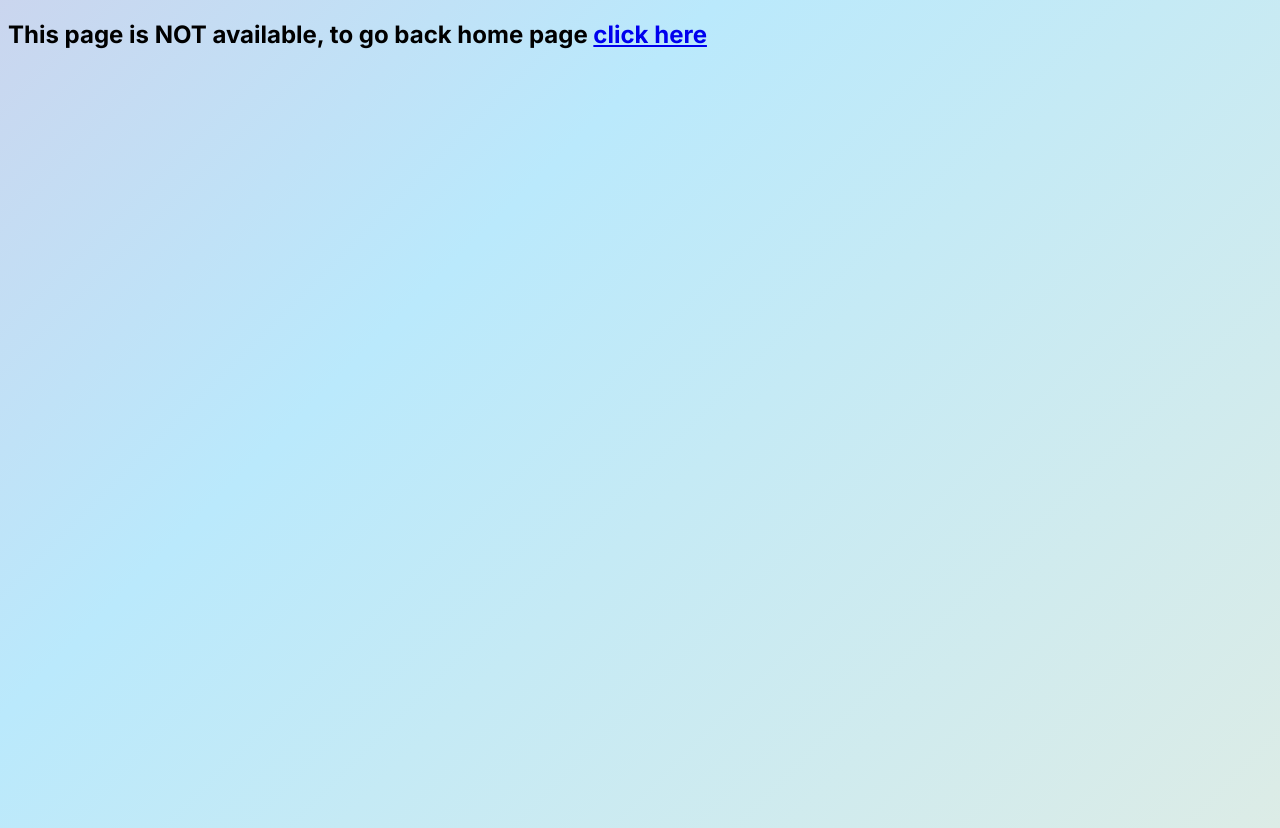
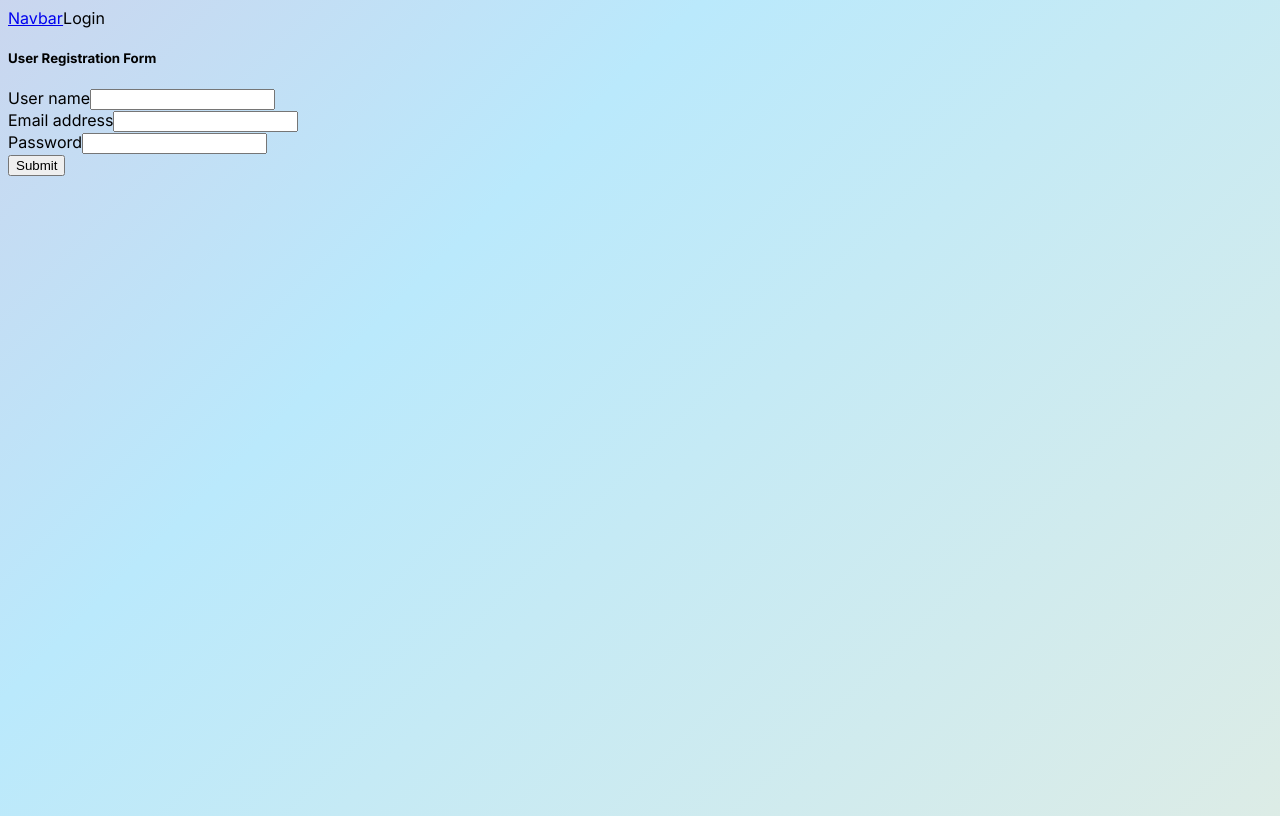
Before and after one commit to Brajesh-85/demoProject, a Next.js app: page /login in a window 1280 px wide. Before the commit this address had no page. Built offline with nearby package versions, Linux system fonts and the light colour scheme.

Commit message:
added login page

```diff
--- /dev/null
+++ b/components/header.js
@@ -0,0 +1,17 @@
+'use client'
+import React from "react";
+
+export default function NavBar() {
+    return (
+        <>
+            <nav className="navbar navbar-expand-lg bg-body-tertiary">
+                <div className="container-fluid">
+                    <a className="navbar-brand" href="#">Navbar</a>
+                    <a href={null} className="navbar-text">
+                            Login
+                        </a>
+                </div>
+            </nav>
+        </>
+    )
+}
--- a/src/app/globals.css
+++ b/src/app/globals.css
@@ -832,3 +832,7 @@ input[type='checkbox']:checked {
   justify-content: center;
   align-items: center;
 }
+.navbar2 {
+  background: #020110!important;
+  color: white!important;
+}
--- /dev/null
+++ b/src/app/login/page.js
@@ -0,0 +1,64 @@
+"use client"
+import { useEffect, useState } from "react"
+import { useNavigate } from "react-router-dom"
+import Header from "../../../components/header"
+
+
+const LoginPage = () => {
+    const [name, setName] = useState(" ");
+    const [email, setEmail] = useState(" ");
+    const [password, setPassword] = useState(" ")
+    //const navigate  = useNavigate()
+
+
+    async function userLogin() {
+        let item = {name, email, password}
+        //fetch('https://dummyjson.com/auth/login', {
+          //  method: 'POST',
+            //headers: { 'Content-Type': 'application/json' },
+            //body: JSON.stringify({
+                //username: 'kminchelle',
+                //password: '0lelplR',
+                // expiresInMins: 60, // optional
+            //})
+        //})
+          //  .then(res => res.json())
+            //.then(console.log);
+
+            console.log("data :- ", name, email, password)
+    }
+
+
+
+
+    return (
+        <>
+            <Header />
+            <div className="container p-5">
+                <div className="card p-4 mx-auto" style={{width : "300px"}}>
+                    <div className="row">
+                        <div className="col-12 mb-3 text-left">
+                            <h5>User Registration Form</h5>
+                        </div>
+                        <div className="col-md-12 col-12 mb-3">
+                            <label className="form-label">User name</label>
+                            <input type="email" name="email" className="form-control" onChange={(e) => setName(e.target.value)} />
+                        </div>
+                        <div className="col-md-12 col-12 mb-3">
+                            <label className="form-label">Email address</label>
+                            <input type="email" name="email" className="form-control" onChange={(e) => setEmail(e.target.value)} />
+                        </div>
+                        <div className="col-md-12 col-12">
+                            <label className="form-label">Password</label>
+                            <input type="password" name="password" onChange={(e) => setPassword(e.target.value)} className="form-control" />
+                        </div>
+                        <div className="col-md-6 col-12 mt-4 text-left">
+                            <button type="submit" onClick={userLogin} className="btn btn-primary">Submit</button>
+                        </div>
+                    </div>
+                </div>
+            </div>
+        </>
+    )
+}
+export default LoginPage;
```
Also changed, not shown: components/registration.js (added, +64 -0 lines), package.json (+6 -1 lines), src/app/userinfo/page.js (+35 -24 lines), src/app/userlist/page.js (+2 -8 lines), 1 other file (tests, documents, lock files or other folders).
